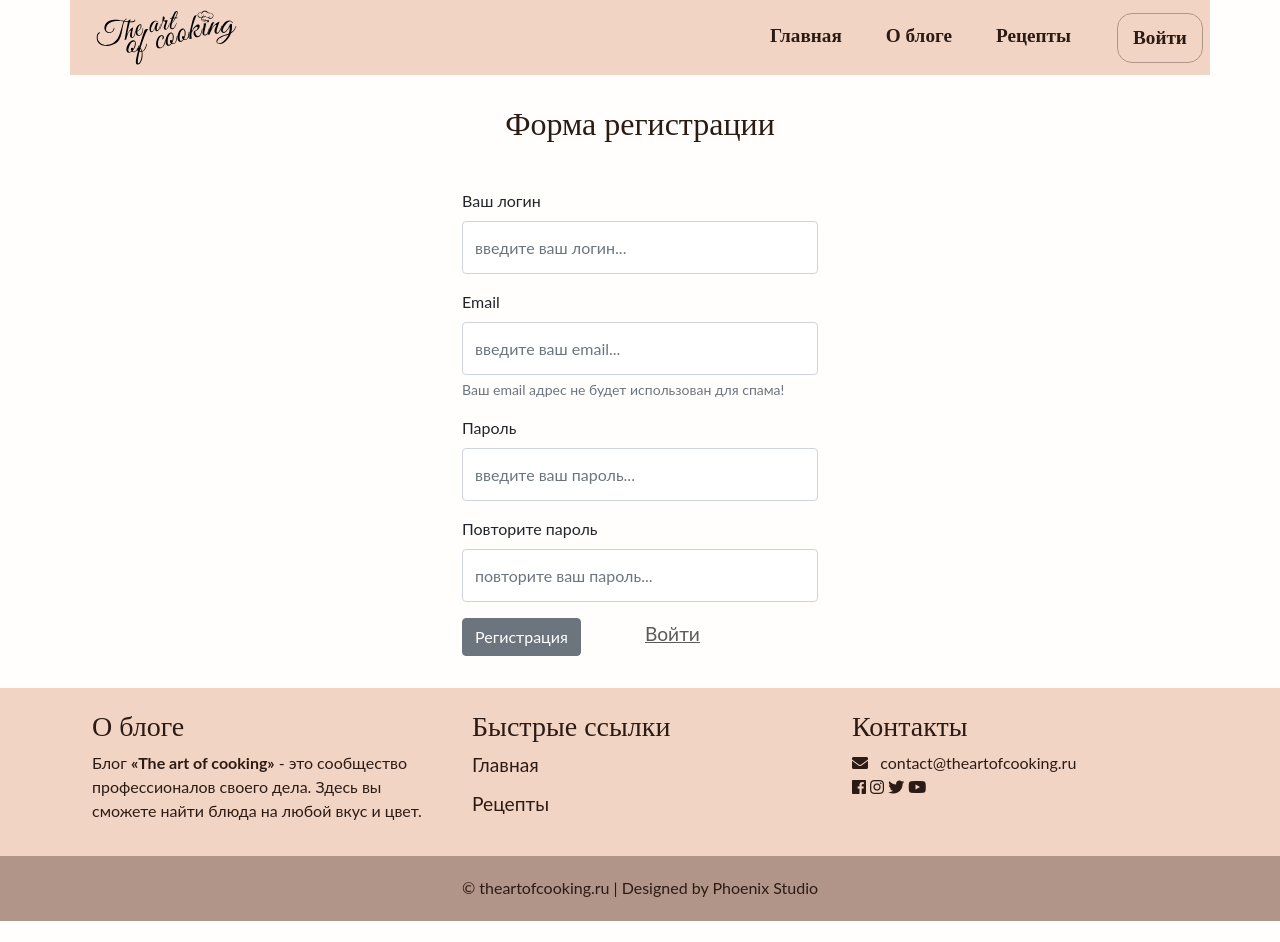
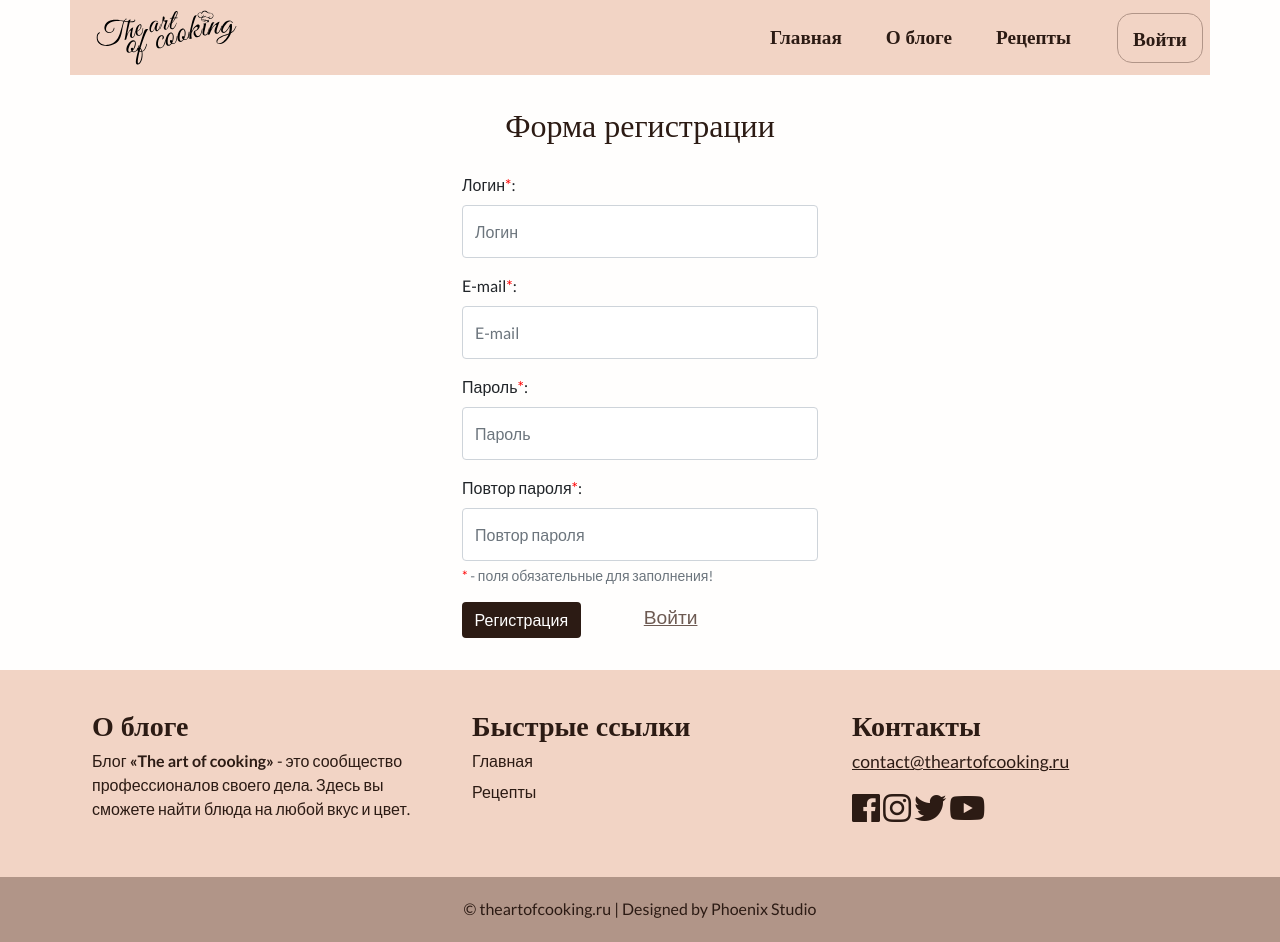
Before and after one commit to Olya-Belikova/the_art_of_cooking, a PHP site: page /the_art_of_cooking/reg.php in a window 1280 px wide. Before the commit the page ends 921 px from the top, so only its background shows below. Run offline with PHP 8.4, Linux system fonts and the light colour scheme; data comes from the database, SQL or seed files in the repository; data that the repository does not hold is empty.

Commit message:
v4
Закончена frontend-сторона для обычного юзера

```diff
--- a/app/include/footer.php
+++ b/app/include/footer.php
@@ -1,4 +1,4 @@
-<div class="footer container-fluid">
+<footer class="footer mt-auto py-3 container-fluid">
     <div class="footer-content container">
         <div class="row">
             <div class="footer-section about col-md-4 col-12">
@@ -23,13 +23,13 @@
             <div class="footer-section contact-form col-md-4 col-12">
                 <h3>Контакты</h3>
                 <div class="contact">
-                    <span><i class="fas fa-envelope"></i> &nbsp; contact@theartofcooking.ru</span>
+                   <a href="mailto:contact@theartofcooking.ru">contact@theartofcooking.ru</p>
                 </div>
                 <div class="socials">
-                    <a href="#"><i class="fab fa-facebook"></i></a>
-                    <a href="#"><i class="fab fa-instagram"></i></a>
-                    <a href="#"><i class="fab fa-twitter"></i></a>
-                    <a href="#"><i class="fab fa-youtube"></i></a>
+                    <a href="#"><i class="fa-2x fab fa-facebook"></i></a>
+                    <a href="#"><i class="fa-2x fab fa-instagram"></i></a>
+                    <a href="#"><i class="fa-2x fab fa-twitter"></i></a>
+                    <a href="#"><i class="fa-2x fab fa-youtube"></i></a>
                 </div>
             </div>
         </div>
@@ -37,4 +37,4 @@
             <p>&copy; theartofcooking.ru | Designed by Phoenix Studio</p>
         </div>
     </div>
-</div>
+</footer>
--- a/assets/css/style.css
+++ b/assets/css/style.css
@@ -236,6 +234,7 @@ header ul li ul li a {
     padding: 22px;
 }
 .footer h4, .footer h3 {
+    font-weight: 800;
     color: #2C1B14;
 }
 .footer .about .contact span{
@@ -243,67 +242,40 @@ header ul li ul li a {
     font-size: 1.1em;
     margin-bottom: 8px;
 }
-.footer .about .socials a{
-    border: 1px solid gray;
-    width: 45px;
-    height: 41px;
-    padding-top: 5px;
-    margin-right: 5px;
-    text-align: center;
-    display: inline-block;
-    font-size: 1.3em;
-    border-radius: 5px;
-    transition: all .3s;
-    color: #ffffff;
-}
-.footer .about .socials a:hover {
-    border: 1px solid white;
-    color: white;
-    transition: all .3s;
-}
-
 .footer .links ul {
 list-style-type: none;
 padding-left: 0;
 }
-
 .footer .links ul a {
     display: block;
-    margin-bottom: 10px;
-    font-size: 1.2em;
+    margin-bottom: 7px;
+    font-size: 1em;
     transition: all .3s;
     color: #2C1B14;
     text-decoration: none;
 }
 .footer .links ul a:last-child {
-    margin-bottom: 80px;
+    margin-bottom: 100px;
 }
-
 .footer .links ul a:hover {
-    color: white;
+    color: #6d5a52;
     margin-left: 15px;
     transition: all .3s;
 }
-
-.footer .contact-form .contact-input {
-    background: #272727;
-    color: #bebdbd;
-    margin-bottom: 10px;
-    line-height: 1.5rem;
-    padding: .9rem 1.4rem;
-    border: none;
-    width: 100%;
+.socials a {
+    color: #2C1B14;
 }
-
-.footer .contact-form .contact-input:focus {
-    background: #1a1a1a;
+.socials a:hover {
+    color:#6d5a52;
 }
-
-.footer .contact-form .contact-btn {
-    float: right;
+.contact a {
     font-size: 1.1em;
+    color: #2C1B14;
+    text-decoration: underline;
 }
-
+.contact a:hover {
+    color:#6d5a52;
+}
 .footer-bottom {
     background: #b19588;
     color: #2C1B14;
@@ -346,28 +318,23 @@ FORMS
 .reg_form input{
     height: 3.3rem;
 }
-.reg_form a {
+
+.login-btn {
+    border: none;
+    background-color: #2C1B14;
+}
+
+.reg-link {
+    color:#6d5a52;
     font-size: 1.2em;
-    transition: all .3s;
-    color: #5c5b5b;
     text-decoration: underline;
     margin-left: 60px;
 }
 
-.reg_form a:hover {
-    margin-left: 55px;
-    transition: all .3s;
+.reg-link:hover {
+    color:#b19588;
 }
 
-/*
-FORMS
- */
-
-form div.err p{
-    color: red;
-    font-style: italic;
-    font-size: 0.8rem;
-}
 /*
 COMMENTS
  */
--- a/reg.php
+++ b/reg.php
@@ -3,13 +3,15 @@
     include "app/controllers/users.php";
 ?>
 <html lang="ru">
+
 <head>
     <!-- Required meta tags -->
     <meta charset="utf-8">
     <meta name="viewport" content="width=device-width, initial-scale=1">
 
     <!-- Bootstrap CSS -->
-    <link href="https://cdn.jsdelivr.net/npm/bootstrap@5.0.0-beta2/dist/css/bootstrap.min.css" rel="stylesheet" integrity="sha384-BmbxuPwQa2lc/FVzBcNJ7UAyJxM6wuqIj61tLrc4wSX0szH/Ev+nYRRuWlolflfl" crossorigin="anonymous">
+    <link href="https://cdn.jsdelivr.net/npm/bootstrap@5.0.0-beta2/dist/css/bootstrap.min.css" rel="stylesheet"
+        integrity="sha384-BmbxuPwQa2lc/FVzBcNJ7UAyJxM6wuqIj61tLrc4wSX0szH/Ev+nYRRuWlolflfl" crossorigin="anonymous">
 
     <!-- Font Awesome -->
     <link rel="stylesheet" href="https://use.fontawesome.com/releases/v5.7.2/css/all.css"
@@ -18,50 +20,55 @@
     <!-- Custom Styling -->
     <link rel="stylesheet" href="assets/css/style.css">
     <link rel="preconnect" href="https://fonts.gstatic.com">
-    <link href="https://fonts.googleapis.com/css2?family=Comfortaa:wght@300;400;500;600;700&display=swap" rel="stylesheet">
-    <title>My blog</title>
+    <link href='https://fonts.googleapis.com/css?family=Lato:400,700' rel='stylesheet' type='text/css'>
+    <link rel="stylesheet" type="text/css" href="//fonts.googleapis.com/css?family=Playfair+Display" />
+    <link rel="icon" href="assets/favicon.ico">
+    <title>The art of cooking</title>
 </head>
-<body>
 
+<body class="d-flex flex-column h-100">
+    <main class="flex-shrink-0">
         <?php include("app/include/header.php"); ?>
         <!-- END HEADER -->
         <!-- FORM -->
         <div class="container reg_form">
             <form action="reg.php" method="post" class="row justify-content-center">
                 <h2>Форма регистрации</h2>
-        <div class="mb-3 col-12 col-md-4 err">
-            <!--<p><//?=$errMsg?></p>-->
+                <div class="w-100"></div>
+                <div class="mb-3 col-12 col-md-4">
+                    <label for="formGroupExampleInput" class="form-label">Логин<span style="color:red;">*</span>:</label>
+                    <input name="login" value="<?=$login?>" type="text" class="form-control" id="formGroupExampleInput"
+                        placeholder="Логин">
                 </div>
                 <div class="w-100"></div>
                 <div class="mb-3 col-12 col-md-4">
-            <label for="formGroupExampleInput" class="form-label">Ваш логин</label>
-            <input name="login" value="<?=$login?>" type="text" class="form-control" id="formGroupExampleInput" placeholder="введите ваш логин...">
+                    <label for="exampleInputEmail1" class="form-label">E-mail<span style="color:red;">*</span>:</label>
+                    <input name="mail" value="<?=$email?>" type="email" class="form-control" id="exampleInputEmail1"
+                        aria-describedby="emailHelp" placeholder="E-mail">
                 </div>
                 <div class="w-100"></div>
                 <div class="mb-3 col-12 col-md-4">
-            <label for="exampleInputEmail1" class="form-label">Email</label>
-            <input name="mail" value="<?=$email?>" type="email" class="form-control" id="exampleInputEmail1" aria-describedby="emailHelp" placeholder="введите ваш email...">
-            <div id="emailHelp" class="form-text">Ваш email адрес не будет использован для спама!</div>
+                    <label for="exampleInputPassword1" class="form-label">Пароль<span style="color:red;">*</span>:</label>
+                    <input name="pass-first" type="password" class="form-control" id="exampleInputPassword1"
+                        placeholder="Пароль">
                 </div>
                 <div class="w-100"></div>
                 <div class="mb-3 col-12 col-md-4">
-            <label for="exampleInputPassword1" class="form-label">Пароль</label>
-            <input name="pass-first" type="password" class="form-control" id="exampleInputPassword1" placeholder="введите ваш пароль...">
+                    <label for="exampleInputPassword2" class="form-label">Повтор пароля<span style="color:red;">*</span>:</label>
+                    <input name="pass-second" type="password" class="form-control" id="exampleInputPassword2"
+                        placeholder="Повтор пароля">
+                    <div class="form-text"><span style="color:red;">*</span> - поля обязательные для заполнения!</div>
                 </div>
                 <div class="w-100"></div>
                 <div class="mb-3 col-12 col-md-4">
-            <label for="exampleInputPassword2" class="form-label">Повторите пароль</label>
-            <input name="pass-second" type="password" class="form-control" id="exampleInputPassword2" placeholder="повторите ваш пароль...">
+                    <button type="submit" class="btn btn-secondary login-btn col-4" name="button-reg">Регистрация</button>
+                    <a class="reg-link" href="<?php echo BASE_URL . "log.php"; ?>">Войти</a>
                 </div>
-        <div class="w-100"></div>
-        <div class="mb-3 col-12 col-md-4">
-            <button type="submit" class="btn btn-secondary" name="button-reg">Регистрация</button>
-            <a href="aut.html">Войти</a>
-        </div>
+
             </form>
         </div>
         <!-- END FORM -->
-
+    </main>
     <!-- footer -->
     <?php include("app/include/footer.php"); ?>
     <!-- // footer -->
@@ -70,7 +77,9 @@
     <!-- Optional JavaScript; choose one of the two! -->
 
     <!-- Option 1: Bootstrap Bundle with Popper -->
-<script src="https://cdn.jsdelivr.net/npm/bootstrap@5.0.0-beta2/dist/js/bootstrap.bundle.min.js" integrity="sha384-b5kHyXgcpbZJO/tY9Ul7kGkf1S0CWuKcCD38l8YkeH8z8QjE0GmW1gYU5S9FOnJ0" crossorigin="anonymous"></script>
+    <script src="https://cdn.jsdelivr.net/npm/bootstrap@5.0.0-beta2/dist/js/bootstrap.bundle.min.js"
+        integrity="sha384-b5kHyXgcpbZJO/tY9Ul7kGkf1S0CWuKcCD38l8YkeH8z8QjE0GmW1gYU5S9FOnJ0" crossorigin="anonymous">
+    </script>
 
     <!-- Option 2: Separate Popper and Bootstrap JS -->
     <!--
@@ -78,4 +87,5 @@
 <script src="https://cdn.jsdelivr.net/npm/bootstrap@5.0.0-beta2/dist/js/bootstrap.min.js" integrity="sha384-nsg8ua9HAw1y0W1btsyWgBklPnCUAFLuTMS2G72MMONqmOymq585AcH49TLBQObG" crossorigin="anonymous"></script>
 -->
 </body>
+
 </html>
```
Also changed, not shown: other parts of assets/css/style.css (+13 -15 lines), about.php (+29 -7 lines), catalog.php (+18 -9 lines), index.php (+20 -16 lines), log.php (+26 -28 lines), assets/images/about.jpg (added). Lines whose indentation alone changed are shown as unchanged.
